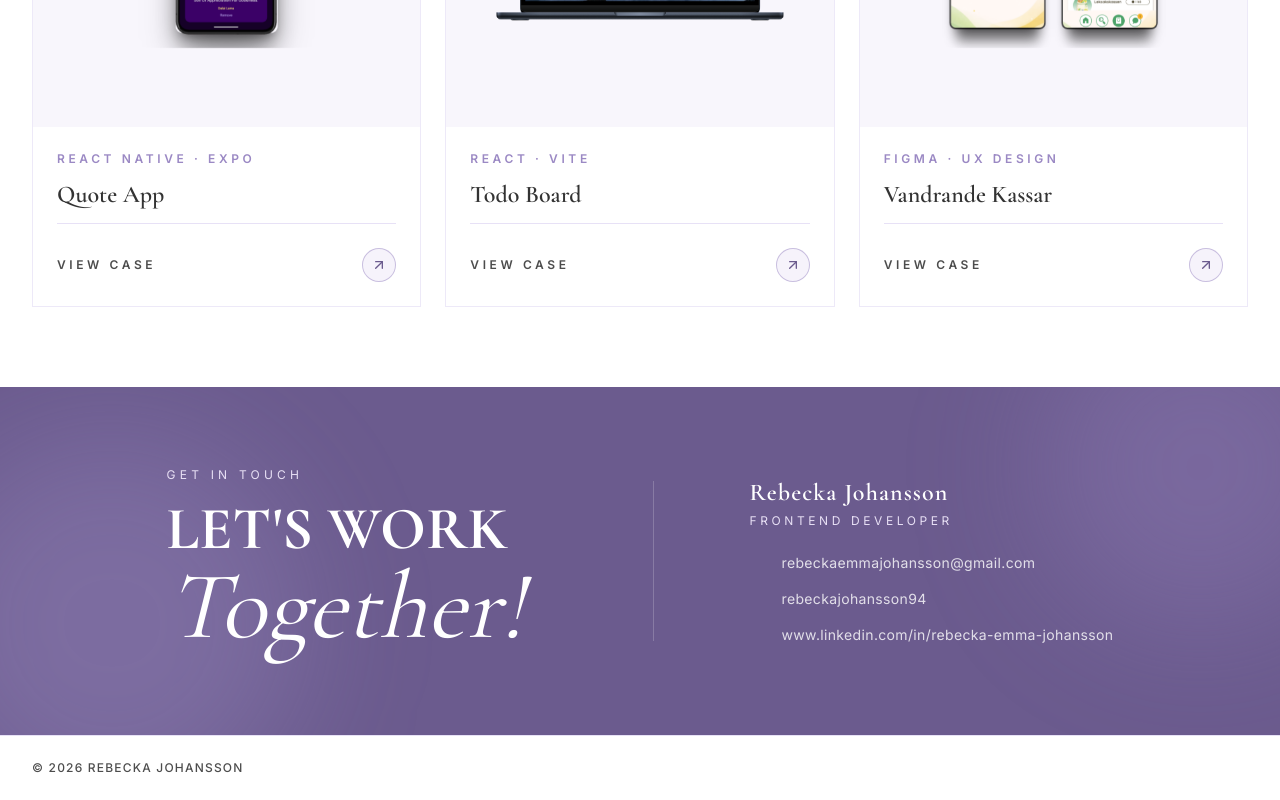
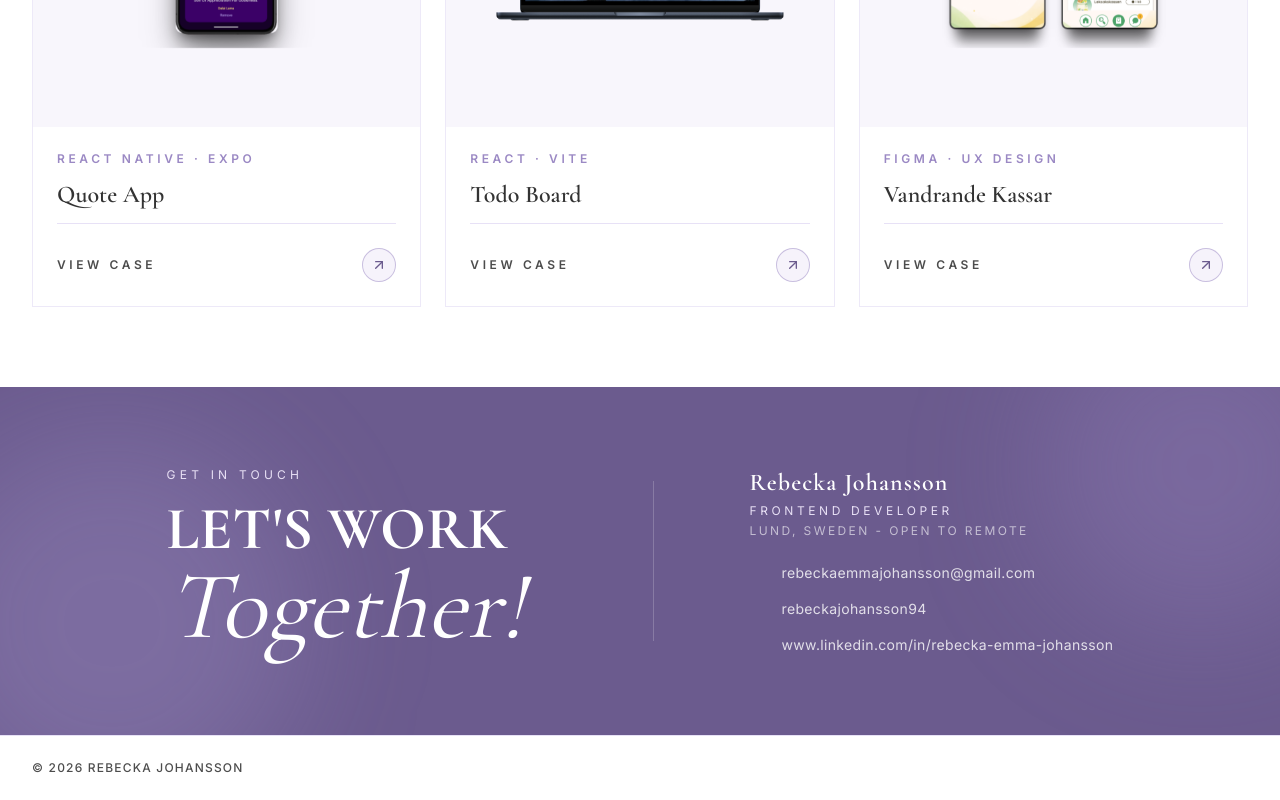
Before and after one commit to rebeckajohansson94/portfolio, a Next.js app: page / in a window 1280 px wide. Shown: the part 2489-3289 px from the top of the page. Built offline with nearby package versions, Linux system fonts and the light colour scheme; some icons are missing.

Commit message:
updated CTA with location

```diff
--- a/components/features/home/CTA.tsx
+++ b/components/features/home/CTA.tsx
@@ -40,6 +40,9 @@ export default function CTA() {
             <p className="text-lavender-mist text-xs tracking-[0.3em] uppercase mt-1">
               Frontend Developer
             </p>
+            <p className="text-white/60 text-xs tracking-[0.2em] uppercase mt-1">
+              Lund, Sweden - open to remote
+            </p>
           </div>
           <div className="flex flex-col gap-4">
             <a
```
